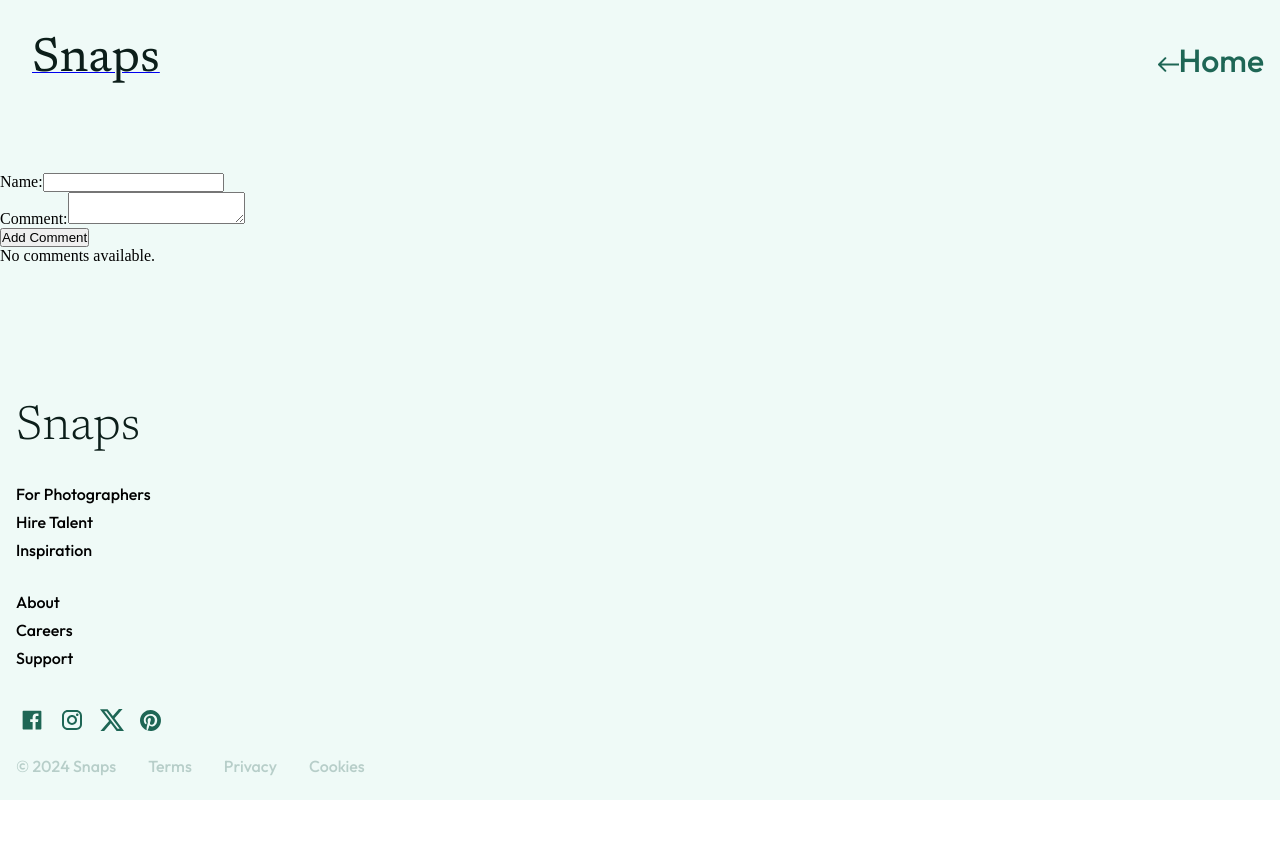
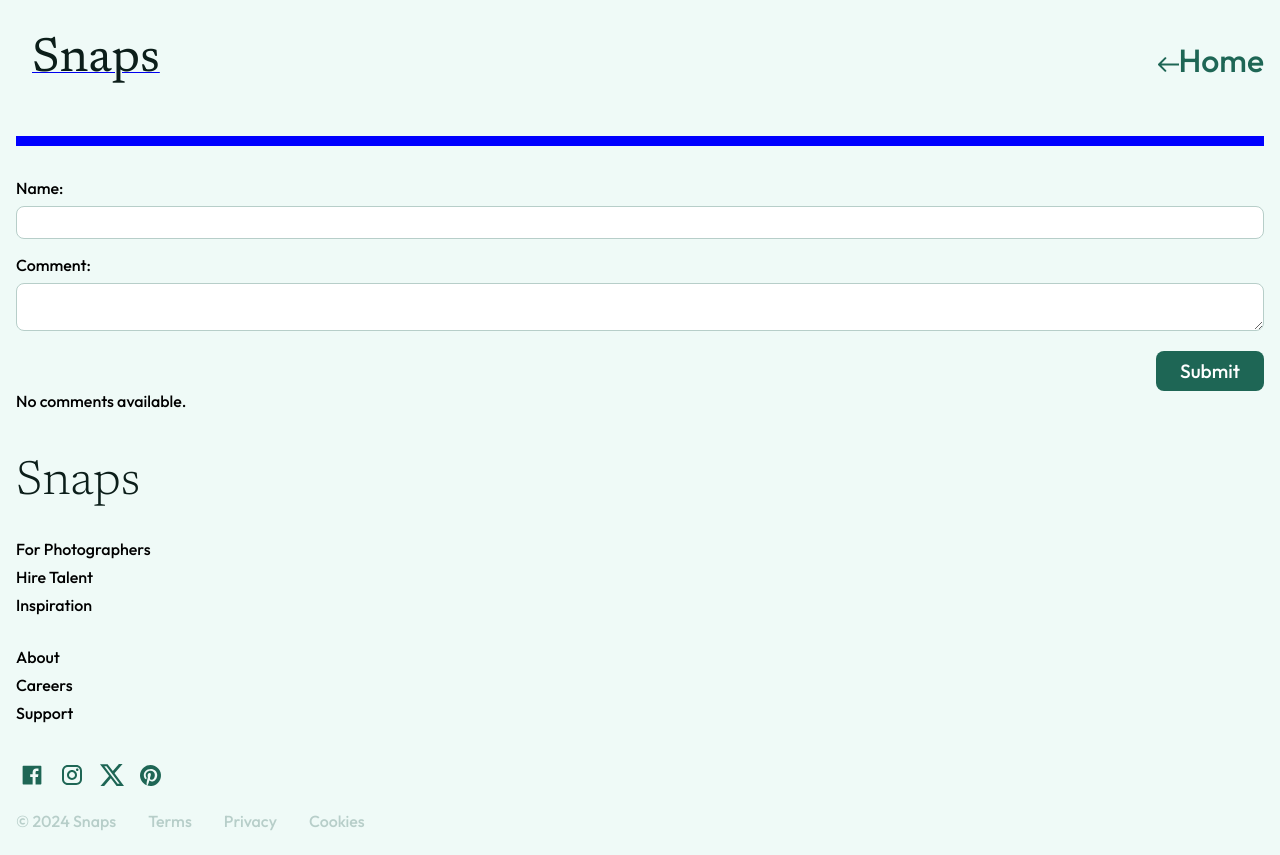
Before and after one commit to 1o5am/chandni-melwani-snaps, a React (Vite) app: page /photo in a window 1280 px wide. Before the commit the page ends 800 px from the top, so only its background shows below. Built offline with nearby package versions, Linux system fonts and the light colour scheme.

Commit message:
added styling to photo page

```diff
--- a/src/componenets/pages/PhotoPage/PhotoPage.jsx
+++ b/src/componenets/pages/PhotoPage/PhotoPage.jsx
@@ -76,80 +76,161 @@ export default function PhotoPage() {
         return date.toLocaleDateString('en-US'); // Default 'en-US' format is mm/dd/yyyy
     };
 
+    // return (
+    //     <main className="photo-page">
+    //         <div className="photo__container">
+    //             {photo && (
+    //                 <div>
+    //                     <img src={photo.photo} alt={photo.description} className="photo__image" />
+
+    //                     <p className="photo__tags">Tags: {photo.tags}</p>
+
+    //                     <div className='photo__like-date-photographer'>
+
+    //                         <div className="photo__like-date">
+
+    //                             <div className="photo__like">
+    //                                 <img src={likeOutlineIcon} />
+    //                                 <p className="photo__like">
+    //                                 Likes: {photo.likes}
+    //                                 </p>
+    //                             </div>
+
+
+    //                             <p className='photo__date'>Date: {formatDate(photo.timestamp)}</p>
+
+    //                         </div>
+
+    //                         <p className="photo__photographer"> Photo by {photo.photographer}</p>
+
+    //                     </div>
+
+    //                 </div>
+    //             )}
+    //         </div>
+
+    //         {/* Add Comment Form */}
+    //         <div className="add-comment">
+    //             <form onSubmit={handleSubmit}>
+    //                 <div>
+    //                     <label>
+    //                         Name:
+    //                         <input
+    //                             type="text"
+    //                             name="name"
+    //                             value={newComment.name}
+    //                             onChange={handleInputChange}
+    //                             required
+    //                         />
+    //                     </label>
+    //                 </div>
+    //                 <div>
+    //                     <label>
+    //                         Comment:
+    //                         <textarea
+    //                             name="comment"
+    //                             value={newComment.comment}
+    //                             onChange={handleInputChange}
+    //                             required
+    //                         />
+    //                     </label>
+    //                 </div>
+    //                 <button type="submit">Add Comment</button>
+    //             </form>
+    //         </div>
+
+    //         {/* Display Comments */}
+    //         <div className="photo__comments">
+    //             {comments.length > 0 ? (
+    //                 comments.map((comment) => (
+    //                     <div key={comment.id}>
+    //                         <h4>{comment.name} <span>{formatDate(comment.timestamp)}</span></h4>
+    //                         <p>{comment.comment}</p>
+    //                     </div>
+    //                 ))
+    //             ) : (
+    //                 <p>No comments available.</p>
+    //             )}
+    //         </div>
+    //     </main>
+    // );
+
     return (
         <main className="photo-page">
-            <div className="photo__container">
+            <div className="photo-page__container">
                 {photo && (
-                    <div>
-                        <img src={photo.photo} alt={photo.description} className="photo__image" />
+                    <div className="photo-page__content">
+                        <img src={photo.photo} alt={photo.description} className="photo-page__image" />
 
-                        <p className="photo__tags">Tags: {photo.tags}</p>
+                        <div className="photo-page__tags">
+                            {photo.tags.map((tag, index) => (
+                                <span key={index} className="photo-page__tag">{tag}</span>
+                            ))}
+                        </div>
 
-                        <div className='photo__like-date-photographer'>
-
-                            <div className="photo__like-date">
-
-                                <div className="photo__like">
-                                    <img src={likeOutlineIcon} />
-                                    <p className="photo__like">
-                                    Likes: {photo.likes}
-                                    </p>
-                                </div>
-
-
-                                <p className='photo__date'>Date: {formatDate(photo.timestamp)}</p>
-
+                        <div className="photo-page__info">
+                            <div className="photo-page__likes">
+                                <img src={likeOutlineIcon} alt="like icon" className="photo-page__like-icon" />
+                                <p className="photo-page__like-text">Likes: {photo.likes}</p>
                             </div>
 
-                            <p className="photo__photographer"> Photo by {photo.photographer}</p>
+                            <div className="photo-page__date-photographer">
+                                <p className="photo-page__date">Date: {formatDate(photo.timestamp)}</p>
 
+                                <p className="photo-page__photographer">Photo by {photo.photographer}</p>
+                            </div>
                         </div>
-
                     </div>
                 )}
             </div>
 
             {/* Add Comment Form */}
-            <div className="add-comment">
-                <form onSubmit={handleSubmit}>
-                    <div>
-                        <label>
-                            Name:
+            <div className="photo-page__add-comment">
+                <form className="photo-page__form" onSubmit={handleSubmit}>
+                    <div className="photo-page__form-group">
+                        <p> Name:</p>
+                        <label className="photo-page__label">
                             <input
                                 type="text"
                                 name="name"
+                                className="photo-page__input"
                                 value={newComment.name}
                                 onChange={handleInputChange}
                                 required
                             />
                         </label>
                     </div>
-                    <div>
-                        <label>
-                            Comment:
+                    <div className="photo-page__form-group">
+                        <p>Comment:</p>
+                        <label className="photo-page__label">
                             <textarea
                                 name="comment"
+                                className="photo-page__textarea"
                                 value={newComment.comment}
                                 onChange={handleInputChange}
                                 required
                             />
                         </label>
                     </div>
-                    <button type="submit">Add Comment</button>
+                    <button type="submit" className="photo-page__button">Submit</button>
                 </form>
             </div>
 
             {/* Display Comments */}
-            <div className="photo__comments">
+            <div className="photo-page__comments">
                 {comments.length > 0 ? (
                     comments.map((comment) => (
-                        <div key={comment.id}>
-                            <h4>{comment.name} <span>{formatDate(comment.timestamp)}</span></h4>
-                            <p>{comment.comment}</p>
+                        <div key={comment.id} className="photo-page__comment">
+                            <div className='photo-page__comment-date'>
+                                <p className="photo-page__comment-name">
+                                    {comment.name} </p>
+                                <span className="photo-page__comment-date">{formatDate(comment.timestamp)}</span>
+                            </div>
+                            <p className="photo-page__comment-text">{comment.comment}</p>
                         </div>
                     ))
                 ) : (
-                    <p>No comments available.</p>
+                    <p className="photo-page__no-comments">No comments available.</p>
                 )}
             </div>
         </main>
--- a/src/componenets/pages/PhotoPage/PhotoPage.scss
+++ b/src/componenets/pages/PhotoPage/PhotoPage.scss
@@ -1,19 +1,106 @@
-.photo {
-    padding: 1rem;
-    display: flex;
-    flex-wrap: wrap;
-    gap: 0.5rem;
+@use "../../../styles/partials/variables.scss" as *;
+
+.photo-page {
+
+    font-family: $font-outfit;
+    padding: $padding-side;
+
+    &__container {
+        border: solid 5px blue;
+        background-color: $sea-green;
+        // padding: 1rem;
+        margin-bottom: 1rem;
+    }
+
+    &__content {
+        border: solid 10px black;
+        display: flex;
+        flex-direction: column;
+        gap: 1rem;
+    }
 
     &__image {
         border: solid 5px red;
         max-width: 100%;
     }
 
-    .photo__tag {
-        background-color: #e0e0e0;
+    &__tags {
+        border: solid 5px green;
+        display: flex;
+        gap: 2rem;
+
+    }
+
+    &__tag {
+        background-color: $white;
         padding: 0.5rem 1rem;
-        border-radius: 20px;
-        font-family: Arial, sans-serif;
-        font-size: 0.9rem;
+        border-radius: 0.5rem;
+        border: 2px solid $forest-green;
     }
+
+    &__likes {
+        display: flex;
+        gap: 0.5rem;
+
+    }
+
+    &__info {
+        display: flex;
+        flex-direction: column;
+        gap: 1rem;
+    }
+
+    &__add-comment{
+        margin-top: 2rem;
+    }
+
+    &__date-photographer {
+        display: flex;
+        justify-content: space-between;
+        align-items: center;
+        width: 100%;
+    }
+
+    &__form {
+        display: flex;
+        flex-direction: column;
+        gap: 1rem;
+    }
+
+    &__form-group {
+        display: flex;
+        flex-direction: column;
+        gap: 0.5rem;
+    }
+
+    &__input, &__textarea {
+        width: 100%;
+        padding: 0.5rem;
+        border-radius: 0.5rem;
+        border: 1px solid $sea-green;
+    }
+
+    &__button {
+        align-self: flex-end;
+        padding: 0.5rem 1.5rem;
+        font-size: 1.2rem;
+        font-family: $font-outfit;
+        background-color: $forest-green;
+        color: $white;
+        border-radius: 0.5rem;
+        border: 0px;
+    }
+
+    &__comment{
+        margin-top: 2rem;
+        display: flex;
+        flex-direction: column;
+        gap: 2rem;
+    }
+
+    &__comment-date {
+        display: flex;
+        justify-content: space-between;
+    }
+
 }
```
